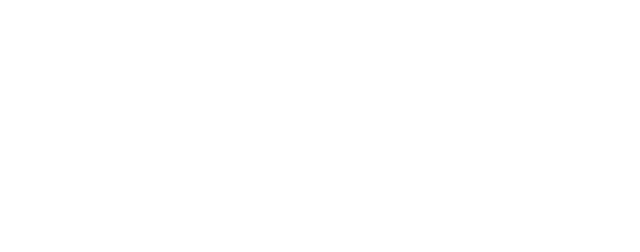
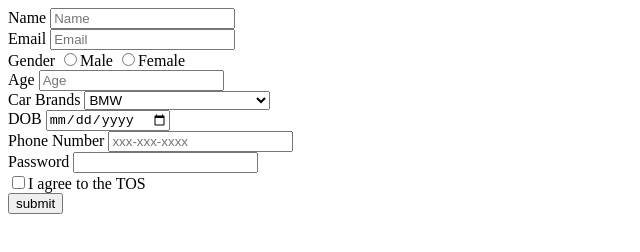
Before and after one commit to acciojob/signup-form-car-ankit-yadav-17, a website: page main.html in a window 1280 px wide. Shown: the whole page, without its empty margins (0-640 px from the left). Drawn offline with Linux system fonts and the light colour scheme.

Commit message:
created a submission

```diff
--- a/main.html
+++ b/main.html
@@ -8,6 +8,48 @@
 
 <body>
 	<!-- the entire body must be written by student -->
+	<div>
+		<label for="name">Name</label>
+		<input type="text" id= "name" required placeholder="Name">
+	</div>
+	<div>
+		<label for="email">Email</label>
+		<input type="email" id= "email" required placeholder="Email">
+	</div>
+	<div>
+		<label>Gender</label>
+		<input type="radio" id= "gender_m" required name="gender">Male
+		<input type="radio" id= "gender_f" required name="gender">Female
+	</div>
+	<div>
+		<label for="age">Age</label>
+		<input type="number" id= "age" required placeholder="Age">
+	</div>
+	<div >
+		<label for="cars">Car Brands</label>
+		<select id="cars" required>
+			<option value="" disabled select>--Please choose an option--</option>
+			<option value="BMW">BMW</option>
+			<option value="Audi">Audi</option>
+			<option value="Mercedez">Mercedez</option>
+		</select>
+	</div>
+	<div>
+		<label for="dob">DOB</label>
+		<input type="date" id="dob" required>
+	</div>
+	<div>
+		<label for="tel">Phone Number</label>
+		<input type="tel" id="tel" placeholder="xxx-xxx-xxxx">
+	</div>
+	<div>
+		<label for="password">Password</label>
+		<input type="password" id="password" required>
+	</div>
+	<div>
+		<input type="checkbox" id="tos">I agree to the TOS
+	</div>
+	<button type="submit">submit</button>
     <script type="text/javascript" src="./script.js">
 </script>
 
```
